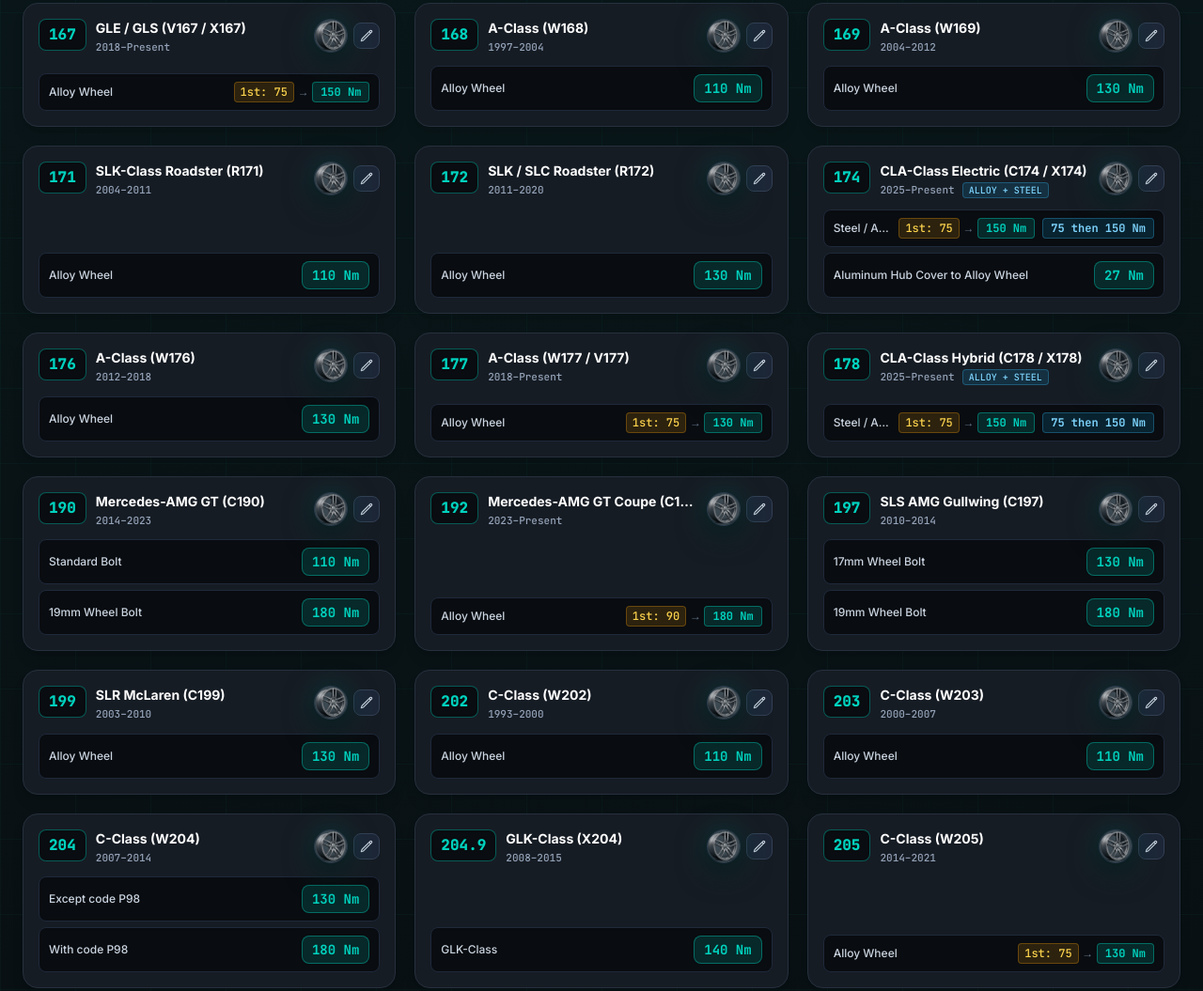
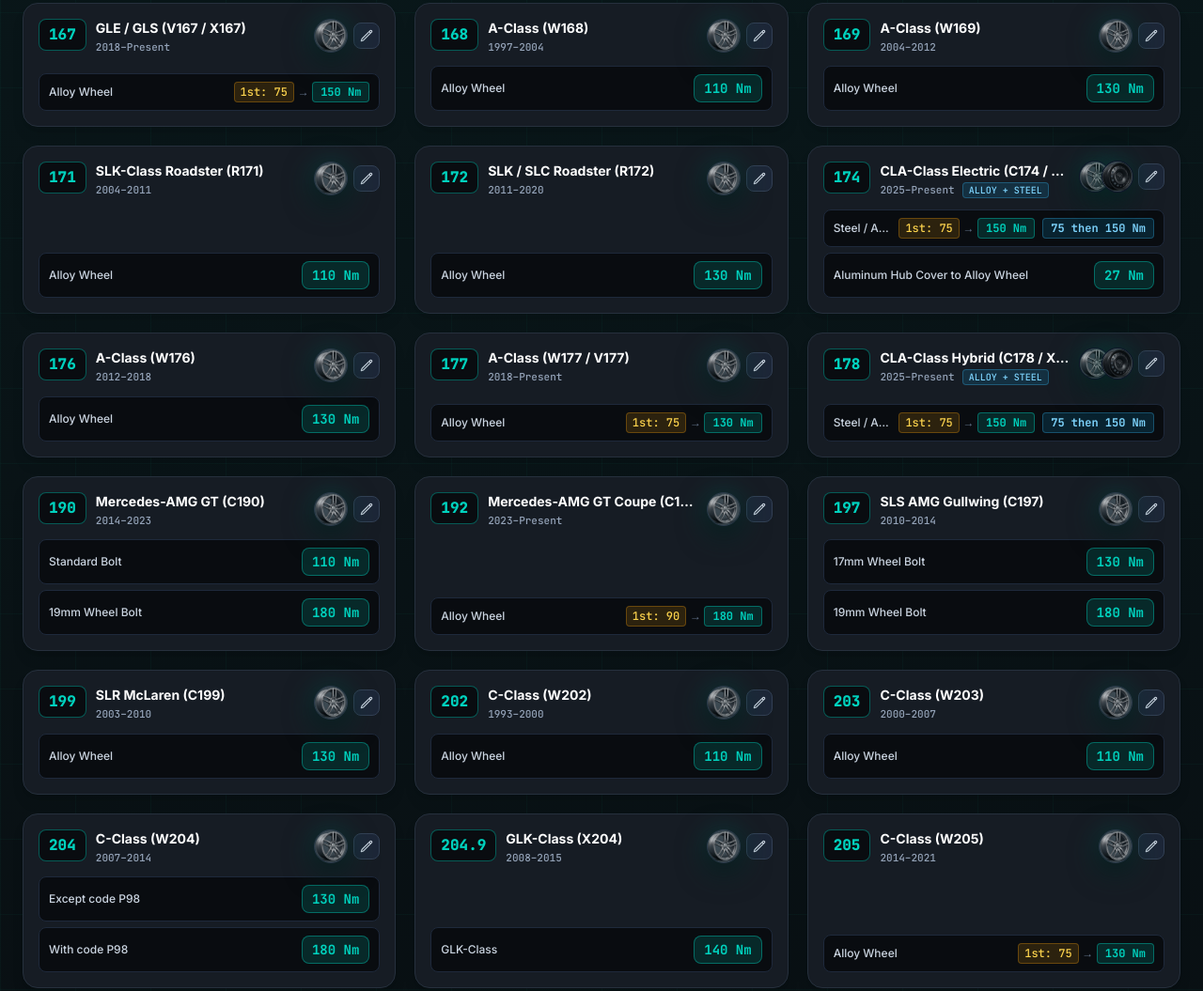
Before and after one commit to CluelessCoading-99/Mercedes-Benz-wheel-torque-settings, a plain HTML site: page index.html in a window 1280 px wide. Shown: the part 787-1842 px from the top of the page at 94% size. Drawn offline with nearby package versions, Linux system fonts and the light colour scheme.

Commit message:
Add files via upload

```diff
--- a/index.html
+++ b/index.html
@@ -329,11 +329,11 @@
     // below to match your saved filenames).
     // =========================================================================
     const ALLOY_WHEEL_SVG = `
-      <img src="alloy-wheel.jpg" alt="Alloy Wheel" class="w-20 h-20 object-contain rounded-xl mx-auto wheel-glow border border-slate-700/80" />
+      <img src="alloy-wheel.jpg" alt="Alloy Wheel" class="w-20 h-20 object-cover rounded-full mx-auto wheel-glow border border-slate-700/80" />
     `;
 
     const STEEL_WHEEL_SVG = `
-      <img src="steel-wheel.jpg" alt="Steel Wheel" class="w-20 h-20 object-contain rounded-xl mx-auto wheel-glow border border-slate-700/80" />
+      <img src="steel-wheel.jpg" alt="Steel Wheel" class="w-20 h-20 object-cover rounded-full mx-auto wheel-glow border border-slate-700/80" />
     `;
 
     const COMPACT_WHEEL_ICON = `
@@ -579,6 +579,16 @@
       gridEl.innerHTML = filtered.map(model => {
         const hasSteel = model.variants.some(v => v.steel && v.steel.trim() !== "");
 
+        const wheelBadgeGroup = hasSteel
+          ? `
+              <div class="flex items-center -space-x-2 shrink-0">
+                <img src="alloy-wheel.jpg" alt="Alloy Wheel" class="w-8 h-8 object-cover rounded-full wheel-glow ring-1 ring-slate-900" />
+                <img src="steel-wheel.jpg" alt="Steel Wheel" class="w-8 h-8 object-cover rounded-full wheel-glow ring-1 ring-slate-900" />
+              </div>
+            `
+          : COMPACT_WHEEL_ICON;
+
+
         return `
           <article onclick="selectSpotlight('${escapeHtml(model.code)}')" class="group cursor-pointer bg-slateCard hover:bg-slate-800/80 border ${spotlightModel?.code === model.code ? 'border-petronas' : 'border-steelBorder'} rounded-2xl p-4 flex flex-col justify-between transition shadow-lg">
             <div class="flex items-start justify-between gap-2 mb-3">
@@ -593,7 +603,7 @@
                 </div>
               </div>
               <div class="flex items-center gap-1.5 shrink-0">
-                ${COMPACT_WHEEL_ICON}
+                ${wheelBadgeGroup}
                 <button onclick="event.stopPropagation(); openEditModal('${escapeHtml(model.code)}')" title="Edit Spec" aria-label="Edit ${escapeHtml(model.name)}" class="p-1.5 rounded-lg bg-slate-800/90 hover:bg-slate-700 text-slate-300 hover:text-petronas border border-slate-700 transition">
                   <svg class="w-3.5 h-3.5" fill="none" stroke="currentColor" stroke-width="2" viewBox="0 0 24 24"><path stroke-linecap="round" stroke-linejoin="round" d="M16.862 4.487l1.687-1.688a1.875 1.875 0 112.652 2.652L6.832 19.82a4.5 4.5 0 01-1.897 1.13l-2.685.8.8-2.685a4.5 4.5 0 011.13-1.897L16.863 4.487zm0 0L19.5 7.125"/></svg>
                 </button>
```
